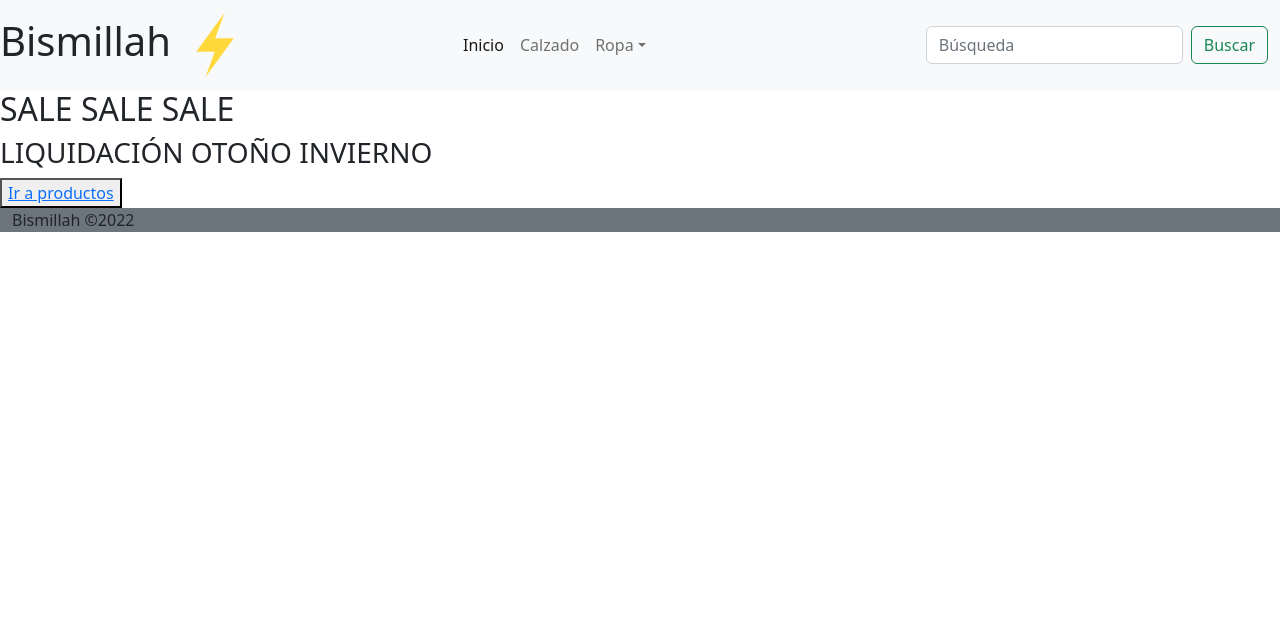
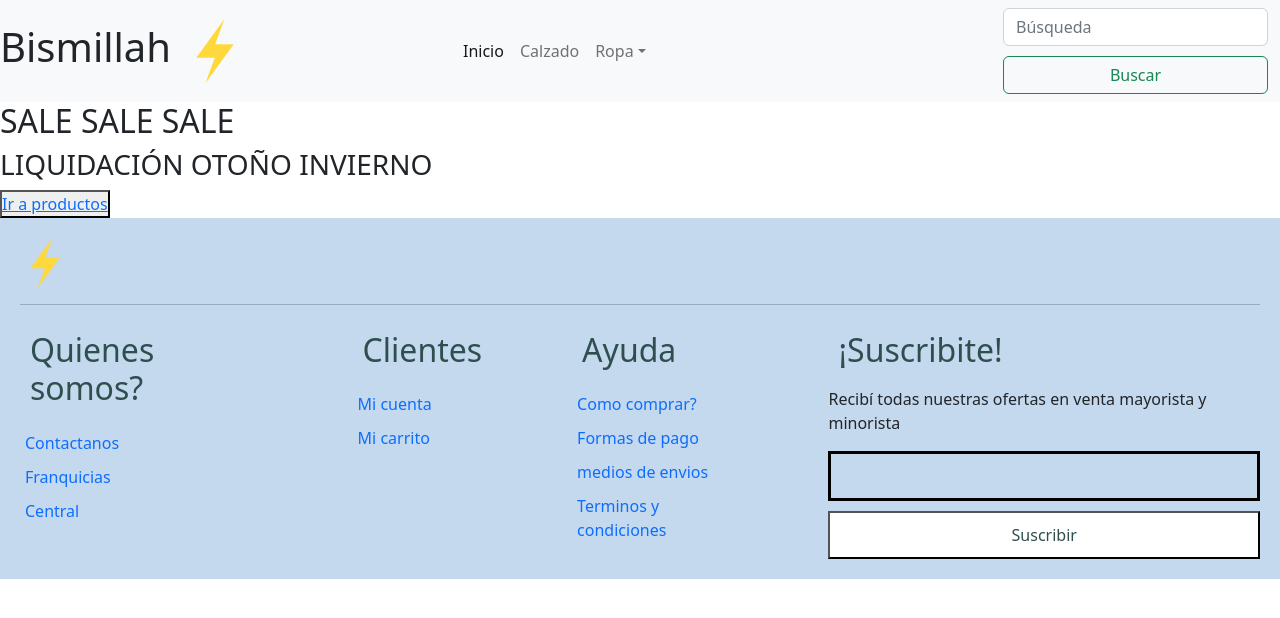
Before and after one commit to Barrera23/PreEntrega2-Barrera, a plain HTML site: page index.html in a window 1280 px wide. Drawn offline with nearby package versions, Linux system fonts and the light colour scheme.

Commit message:
modificaciones en scss

```diff
--- a/index.html
+++ b/index.html
@@ -5,6 +5,7 @@
     <meta http-equiv="X-UA-Compatible" content="IE=edge">
     <meta name="viewport" content="width=device-width, initial-scale=1.0">
     <link rel="stylesheet" href="./css/bootstrap.css">
+    <link rel="stylesheet" href="https://cdn.jsdelivr.net/npm/bootstrap-icons@1.9.1/font/bootstrap-icons.css">
     <link rel="stylesheet" href="./css/styles.css">
     <title>Bismillah Indumentaria</title>
 </head>
@@ -68,8 +69,53 @@
 
 
 
-<footer class="container-fluid bg-secondary">
-  Bismillah &copy;2022
+<footer class="pie-pagina">
+  <div class="header">
+<div class="logo">
+  <img src="./assest/img/ligero (1).png" alt="">
+  <!-- <p class="titulo">Bismillah</p>
+
+  </div>
+  <div class="redes">
+    <span><i class="bi bi-facebook"></i></span>
+    <span><i class=" bi bi-instagram" ></i></span>
+    <span><i class="bi bi-twitter"></i></span>
+    <span><i class="bi bi-tiktok"></i></span>
+
+  </div> -->
+
+<hr>
+<div class="section">
+<div>
+  <h2>Quienes somos?</h2>
+  <a href="">Contactanos</a>
+  <a href="">Franquicias</a>
+  <a href="">Central</a>
+
+</div>
+<div>
+  <h2>Clientes</h2>
+  <a href="">Mi cuenta</a>
+  <a href="">Mi carrito</a>
+</div>
+
+<div>
+  <h2>Ayuda</h2>
+  <a href="">Como comprar?</a>
+  <a href="">Formas de pago</a>
+  <a href="">medios de envios</a>
+  <a href="">Terminos y condiciones</a>
+</div>
+<div>
+  <h2>¡Suscribite!</h2>
+  <p>Recibí todas nuestras ofertas en venta mayorista y minorista</p>
+  <form action="">
+    <input type="email">
+    <button type="submit">Suscribir</button>
+  </form>
+
+</div>
+
 
 
 
--- a/scss/layout/_footer.scss
+++ b/scss/layout/_footer.scss
@@ -0,0 +1,60 @@
+*{
+    margin: 0;
+    padding: 0;
+    box-sizing: border-box;
+}
+
+.pie-pagina{
+    background-color: #b8d0ebd3;
+
+}
+
+img{
+    width: 50px;
+}
+.header{
+    display: flex;
+    justify-content: space-between;
+    padding: 20px;
+
+    .titulo{
+        font-size: 25px;
+        color: black;
+    }
+
+}
+.section{
+    display: flex;
+    justify-content: space-evenly;
+    gap: 80px;
+
+
+    div{
+        display: flex;
+        flex-direction: column;
+    }
+    h2{
+        color: darkslategrey;
+        padding: 10px;
+
+    }
+    a{
+        text-decoration: none;
+        padding: 5px;
+    }
+}
+form{
+    display:flex;
+    flex-direction: column;
+    gap: 10px;
+    input{
+        background:none;
+        border: solid;
+        padding: 10px 20px;
+    }
+    button{
+        padding: 10px 20px;
+        background: white;
+        color: darkslategrey;
+    }
+}
--- a/scss/layout/_header.scss
+++ b/scss/layout/_header.scss
@@ -0,0 +1,5 @@
+.header{
+    display: flex;
+    justify-content: space-between;
+    padding: 20px;
+}
--- a/scss/main.scss
+++ b/scss/main.scss
@@ -0,0 +1,14 @@
+
+@import "./utils/variables";
+
+@import "./pages/index";
+@import "./pages/seccion1";
+@import "./pages/seccionhombre";
+@import "./pages/seccionmujer";
+
+@import "./layout/header";
+@import "./layout/footer";
+
+@import "./components/botones";
+@import "./components/carousel";
+@import "./components/card";
--- a/scss/utils/_variables.scss
+++ b/scss/utils/_variables.scss
@@ -0,0 +1,2 @@
+$color-primario: #b9faf8;
+$color-secundario: #b8d0eb;
```
Also changed, not shown: css/styles.css, scss/components/_card.scss (added), scss/components/_carousel.scss (added), 1 other file.
